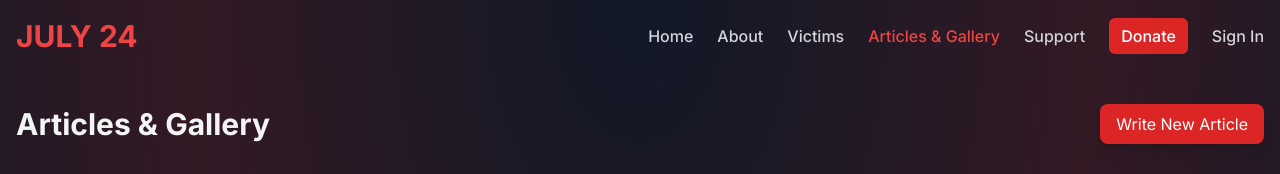
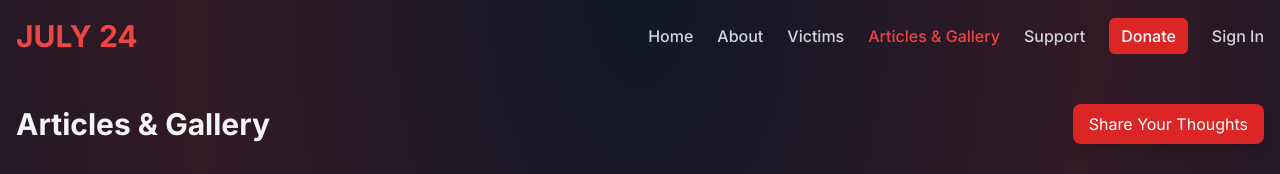
Before and after one commit to idontbyte69/JULY-24, a Next.js app: page /articles in a window 1280 px wide. Shown: the top 174 px of the page. Built offline with nearby package versions, Linux system fonts and the light colour scheme.

Commit message:
Article page updated

```diff
--- a/src/app/articles/page.tsx
+++ b/src/app/articles/page.tsx
@@ -13,7 +13,7 @@ export default function ArticlesPage() {
         <div className="flex justify-between items-center mb-8">
           <h1 className="text-3xl font-bold text-gray-100">Articles & Gallery</h1>
           <button className="bg-red-600 text-white px-4 py-2 rounded-lg hover:bg-red-700 transition shadow-lg">
-            Write New Article
+            Share Your Thoughts
           </button>
         </div>
 
```
